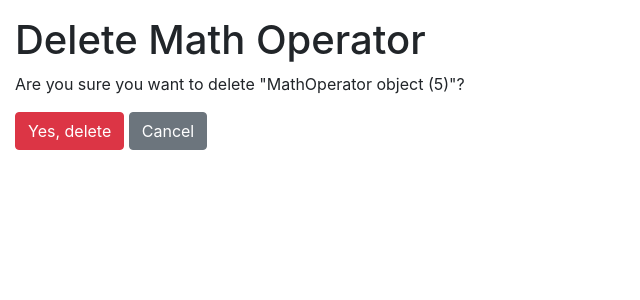
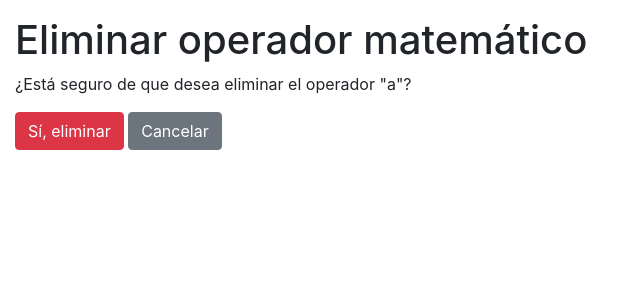
Before and after one commit to Andres-Villante/PyDucation, a Django app: page /math-operators/5/delete/ in a window 1280 px wide. Shown: the part 56-356 px from the top of the page, without its empty margins (0-640 px from the left). Run offline with Django 4.2, Linux system fonts and the light colour scheme; a user stored in the database is signed in; data comes from the database, SQL or seed files in the repository; both versions use the stored data as it was after the commit; some libraries are stand-ins or nearby versions.

Commit message:
eliminar crud funcionando correctamente

```diff
--- a/PyDucation/templates/data_types/data_type_list.html
+++ b/PyDucation/templates/data_types/data_type_list.html
@@ -18,10 +18,9 @@
           <td>
             <a href="{% url 'data_type_detail' pk=data_type.pk %}" class="btn btn-sm btn-info"><i class="fas fa-info-circle"></i> Detalles</a>
             <a href="{% url 'data_type_update' pk=data_type.pk %}" class="btn btn-sm btn-primary"><i class="fas fa-edit"></i> Editar</a>
-            <form action="{% url 'data_type_delete' pk=data_type.pk %}" method="post" class="d-inline">
+            <form action="{% url 'data_type_delete' pk=data_type.pk %}" method="post" class="d-inline" id="delete-form">
               {% csrf_token %}
-              <button type="submit" class="btn btn-sm btn-danger"><i class="fas fa-trash"></i> Eliminar</button>
-            </form>
+            <a href="{% url 'data_type_delete' data_type.pk %}" class="btn btn-danger btn-sm">Eliminar</a>
             </form>
           </td>
         </tr>
--- a/PyDucation/templates/functions/function_delete.html
+++ b/PyDucation/templates/functions/function_delete.html
@@ -5,7 +5,7 @@
   <p>¿Está seguro de que desea eliminar la función "{{ function.name }}"?</p>
   <form method="POST">
     {% csrf_token %}
-    <button type="submit" class="btn btn-danger">Eliminar</button>
+    <button type="submit" class="btn btn-danger">Si, Eliminar</button>
     <a href="{% url 'function_list' %}" class="btn btn-secondary">Cancelar</a>
   </form>
 {% endblock %}
--- a/PyDucation/templates/math_operators/math_operator_delete.html
+++ b/PyDucation/templates/math_operators/math_operator_delete.html
@@ -1,11 +1,11 @@
 {% extends 'PyDucation/base.html' %}
 
 {% block content %}
-  <h1>Delete Math Operator</h1>
-  <p>Are you sure you want to delete "{{ object }}"?</p>
+  <h1>Eliminar operador matemático</h1>
+  <p>¿Está seguro de que desea eliminar el operador "{{ object }}"?</p>
   <form method="post">
     {% csrf_token %}
-    <button type="submit" class="btn btn-danger">Yes, delete</button>
-    <a href="{% url 'math_operator_list' %}" class="btn btn-secondary">Cancel</a>
+    <button type="submit" class="btn btn-danger">Sí, eliminar</button>
+    <a href="{% url 'math_operator_list' %}" class="btn btn-secondary">Cancelar</a>
   </form>
 {% endblock %}
--- a/blog/models.py
+++ b/blog/models.py
@@ -15,6 +15,9 @@ class DataType(models.Model):
         default=None,
     )
 
+    def __str__(self):
+        return self.name
+
 class MathOperator(models.Model):
     name = models.CharField(max_length=50)
     symbol = models.CharField(max_length=10)
@@ -28,6 +31,9 @@ class MathOperator(models.Model):
         blank=True,
         default=None,
     )
+
+    def __str__(self):
+        return self.name
 
 class Function(models.Model):
     name = models.CharField(max_length=100)
--- a/blog/views.py
+++ b/blog/views.py
@@ -88,6 +88,7 @@ class DataTypeDeleteView(LoginRequiredMixin, UserPassesTestMixin, DeleteView):
     def handle_no_permission(self):
         return HttpResponseForbidden()
 
+
 """
 AUTENTICACIÓN DE USUARIOS
 """
@@ -163,15 +164,7 @@ class MathOperatorDeleteView(LoginRequiredMixin, UserPassesTestMixin, DeleteView
             return True
 
     def handle_no_permission(self):
-        messages.warning(self.request, 'No tienes permiso para eliminar este tipo de datos.')
         return HttpResponseForbidden()
-
-
-
-
-
-
-
 
 
 """
```
Also changed, not shown: PyDucation/templates/data_types/data_type_delete.html (+4 -4 lines), README.md (added), db.sqlite3.
